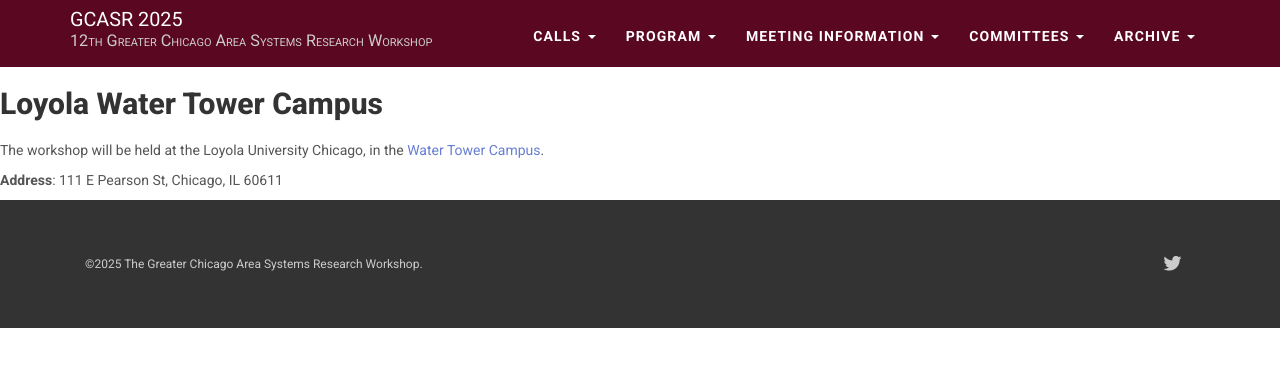
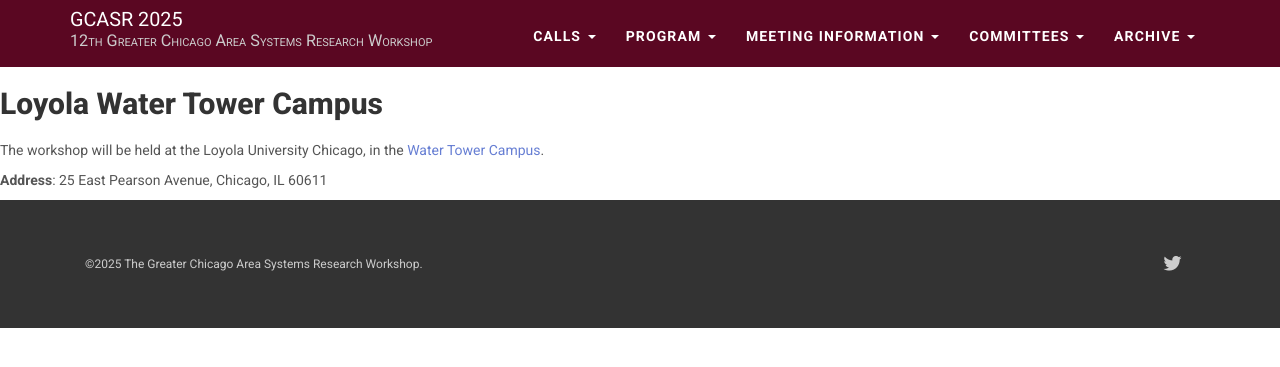
Before and after one commit to gcasr/2025, a Jekyll site: the page built from pages/venue.md, in a window 1280 px wide. Shown: the top 367 px of the page. Built offline with Jekyll 4.4.1, drawn with Linux system fonts in a browser that asks for light colours; nearby versions of some CDN libraries; our own code applies the rules of GitHub Pages for plain Markdown files; library files that are not in the unit come from our copies.

Commit message:
Update venue.md

```diff
--- a/pages/venue.md
+++ b/pages/venue.md
@@ -2,4 +2,4 @@
 
 The workshop will be held at the Loyola University Chicago, in the [Water Tower Campus]([https://sa.uic.edu/](https://www.luc.edu/communityrelations/campuses/watertowercampuswtc/)).
 
-**Address**: 111 E Pearson St, Chicago, IL 60611
+**Address**: 25 East Pearson Avenue, Chicago, IL 60611
```
